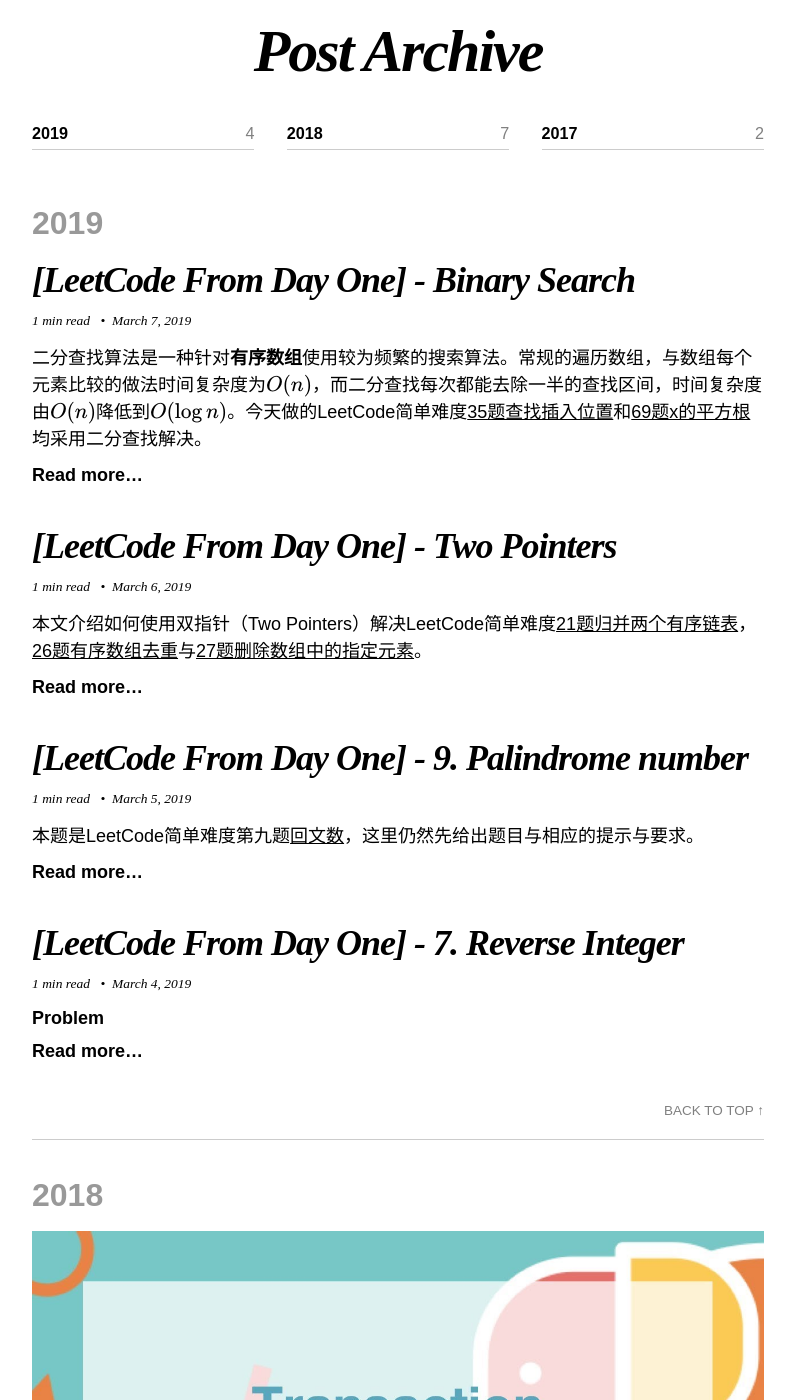
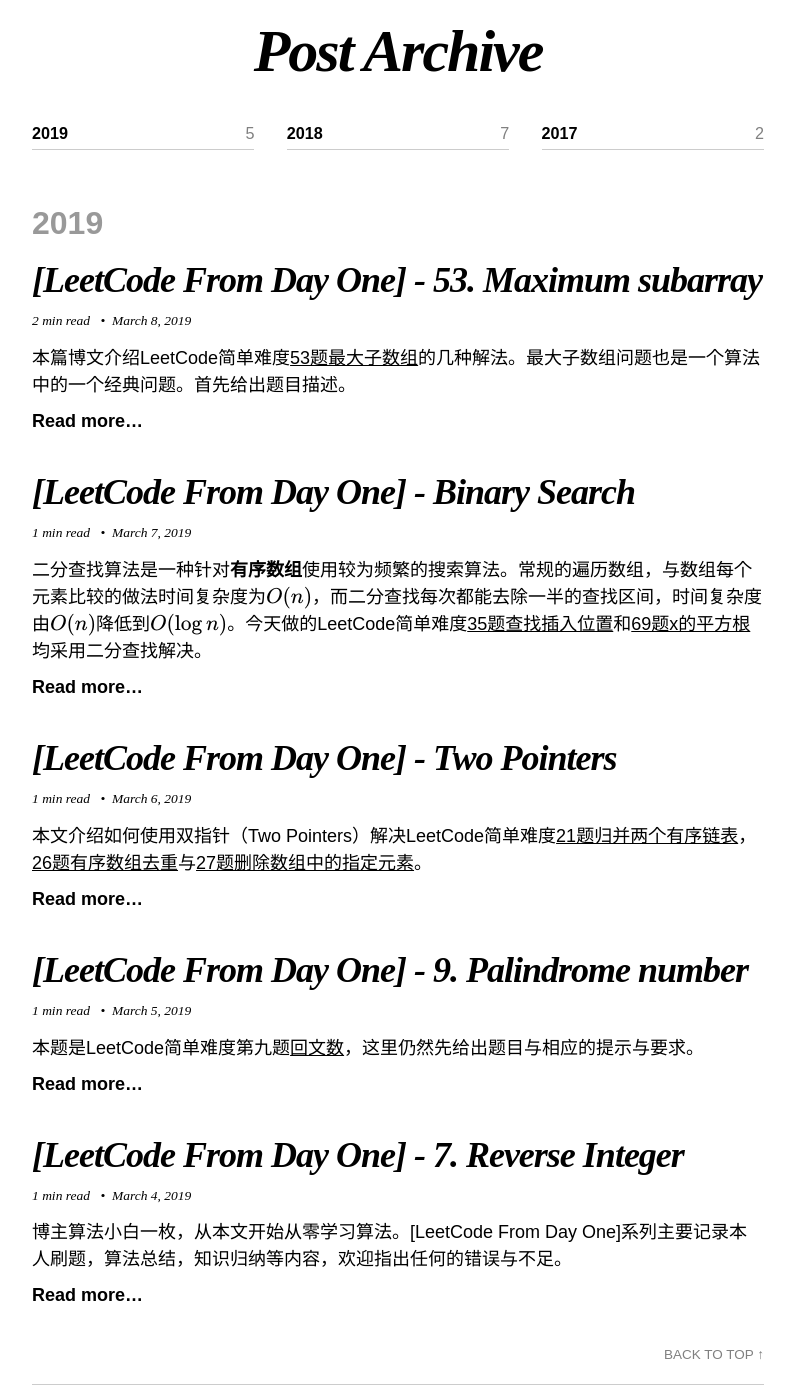
Before and after one commit to MartyPang/martypang.github.io, a Jekyll site: the page built from posts.md, in a window 1280 px wide and 1400 px high, scrolled down 351 px. Shown: the whole window, without its empty margins (242-1037 px from the left). Built offline with Jekyll 4.4.1, drawn with Linux system fonts in a browser that asks for light colours; nearby versions of some CDN libraries; some web fonts are replaced; formulas are drawn with MathJax 3; comment, search, counter and statistics services are not loaded; some of the changed lines change nothing that is shown.

Commit message:
sss add new post.

````diff
--- a/_posts/2019-03-04-Leetcode-from-day-one-7-Reverse-Integer.md
+++ b/_posts/2019-03-04-Leetcode-from-day-one-7-Reverse-Integer.md
@@ -10,6 +10,7 @@
 last_modified_at: 2019-03-04T16:10:34-05:00
 ---
 
+博主算法小白一枚，从本文开始从零学习算法。[LeetCode From Day One]系列主要记录本人刷题，算法总结，知识归纳等内容，欢迎指出任何的错误与不足。
 
 # Problem
 
--- /dev/null
+++ b/_posts/2019-03-08-Leetcode-from-day-one-53-maximum-subarray.md
@@ -0,0 +1,127 @@
+---
+layout: post
+title: '[LeetCode From Day One] - 53. Maximum subarray'
+author: Marty Pang
+categories:
+  - Algorithm
+tags:
+  - LeetCode
+  - Divide and Conquer
+last_modified_at: 2019-03-08T10:35:19-05:00
+---
+
+本篇博文介绍LeetCode简单难度[53题最大子数组](https://leetcode.com/problems/maximum-subarray/description/)的几种解法。最大子数组问题也是一个算法中的一个经典问题。首先给出题目描述。
+
+> 给定一个整数数组，寻找和最大的连续子数组（至少包含一个元素）。
+> Example:
+&nbsp; &nbsp; Input: [-2,1,-3,4,-1,2,1,-5,4]
+&nbsp; &nbsp; Output: 6
+&nbsp; &nbsp; Explanation: 子数组[4,-1,2,1]的和最大，为6
+
+博主总结了该问题的三种解法，分别是：
+- $O(n)$复杂度的一趟遍历算法
+- 分治思想（Divide and Conquer）
+- 动态规划（DP）- 更新
+
+# 一趟遍历
+
+一趟数组遍历比较tricky，其思想是，从左至右，每访问一个数，算法检查加上这个数会不会让总和变大。`cursum`记录当前为止的子数组的和，`maxsum`记录全局最大的子数组的和。若当前子数组和加上一个数`nums[i]`后比·`nums[i]`要小，则以`nums[i]`开始一个新的子数组。以题目中的Input为例。当访问`nums[1]`时，当前子数组为[-2]，其和加上`nums[1]`小于1，则开启一个新的子数组[1]，并将`cursum`设置为1，`maxsum`同样设置为1。
+
+```java
+class Solution {
+    /**
+     * single one pass solution
+     * time complexity: O(n)
+     * space complexity: O(1)
+     */
+    public int maxSubArray(int[] nums) {
+        if(nums.length == 0) return 0;
+        int cursum = 0;
+        int maxsum = Integer.MIN_VALUE;
+        for(int i = 0; i < nums.length; ++i) {
+            cursum += nums[i];
+            cursum = cursum < nums[i] ? nums[i] : cursum;
+            maxsum = maxsum < cursum ? cursum : maxsum;
+        }
+        return maxsum;
+    }
+}
+```
+
+该算法的时间复杂度为$O(n)$， 空间复杂度为$O(1)$。
+
+# 分治
+
+分治的解法是题目最后提示的。
+> If you figure out the O(n) solution, try coding another solution using the divide and conquer approach, which is more subtle.
+
+如果你已经AC了$O(n)$的解法（一趟遍历），试着给出更为精巧的分治解法。分治法的基本思想就是把一个大问题分解为若干个子问题，子问题有着与原问题相同的形式，不同的是规模更小。当规模小到一定程度即可以直接求出解。
+
+对于最大子数组和问题，我们可以将数组分为左右两部分分别递归求解。对于左右两个数组来说，解一定是以下三种情况之一：
+- 全部都在左数组
+- 全部都在右数组
+- 跨越`mid`位置
+
+对于前两种情况可以递归的来求解，最后一种情况需要考虑合并左右两边最大的数组。我们可以这么做，从`mid`往左右两边移动，分别记录左右两边的最大值。那么合并后的最大值就是左最大值加上右最大值加上中间值。问题最终的返回解就是左，右，合并三个最大值的较大者。下面贴出分治的代码。
+
+```java
+class Solution {
+    /**
+     * divide and conquer approach
+     * time complexity: O(nlogn)
+     */
+    public int maxSubArray(int[] nums) {
+        return subArraySum(nums, 0, nums.length-1);
+    }
+
+    private int subArraySum(int[] nums, int left, int right) {
+        if(left > right) return 0;
+        if(left == right) return nums[left];
+        int mid = left + (right - left) / 2;
+        int lmax = subArraySum(nums, left, mid);
+        int rmax = subArraySum(nums, mid + 1, right);
+
+        int maxleft = Integer.MIN_VALUE, maxright = Integer.MIN_VALUE;
+        for(int i = mid, sum = 0; i >= left; --i) {
+            sum += nums[i];
+            maxleft = maxleft < sum ? sum : maxleft;
+        }
+        for(int i = mid + 1, sum = 0; i <= right; ++i) {
+            sum += nums[i];
+            maxright = maxright < sum ? sum : maxright;
+        }
+        return Math.max(Math.max(lmax, rmax), maxleft+maxright);
+    }
+}
+```
+
+分治的时间复杂度为$O(n\log n)$。
+
+# 动态规划 - 更新
+
+本身没怎么接触动态规划这种思路的，在LeetCode题目看discussion的时候发现不少人用DP来解决这个问题，在此学习记录一下。后续的文章应该会专门学习以下动态规划（Dynamic Programming），这里简单介绍以下动态规划的解题思路。动态规划的第一步同样是将问题分为几个子问题，但是与分治不同的是，动态规划主要应用于解决子问题重叠的情况。对于一些重复利用的结果，动态规划只需计算一次并保存结果。之后确定问题的状态转移方程，即一个递推公式。对于最大子数组和问题，我们有如下的状态转移方程：
+$$dp[i] = \max(dp[i-1]+nums[i], nums[i])$$
+其中`dp[i]`表示以`nums[i]`结尾的最大子数组和的情形。我们求出了`dp`，其元素最大值就是题解。
+
+```java
+class Solution {
+    /**
+     * dynamic programming
+     */
+    public int maxSubArray(int[] nums) {
+        if(nums.length == 0) return 0;
+        int[] dp = new int[nums.length];
+        dp[0] = nums[0];
+        for(int i = 1; i < nums.length; ++i) {
+            dp[i] = Math.max(dp[i-1]+nums[i], nums[i]);
+        }
+        int max = dp[0];
+        for(int i = 1; i < dp.length; ++i) {
+            max = Math.max(max, dp[i]);
+        }
+        return max;
+    }
+}
+```
+
+可以看到上面的代码仍旧可以优化，最后求全局的最大值可以在第一个`for loop`中做掉，并且`dp`这个数组也可以由一个全局的最大值代替，空间上也可以节省。（这么改了以后，发现就是第一种做法啊~w(ﾟДﾟ)w
````
